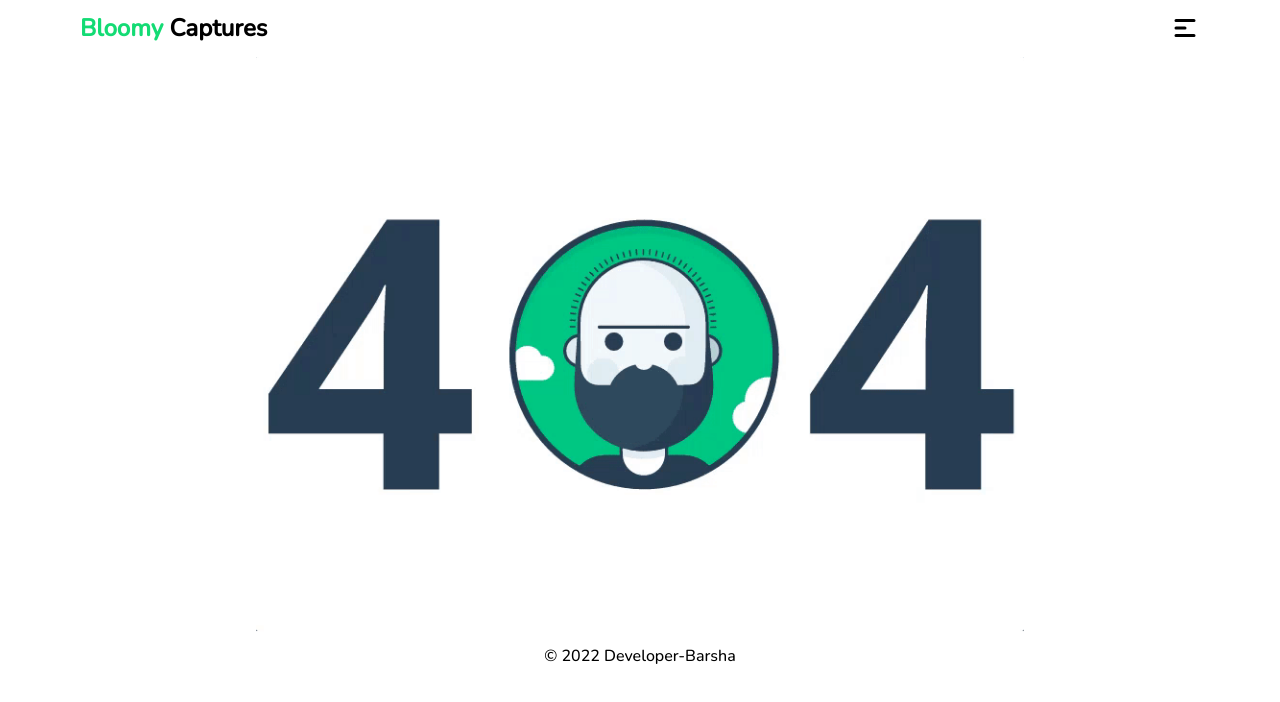
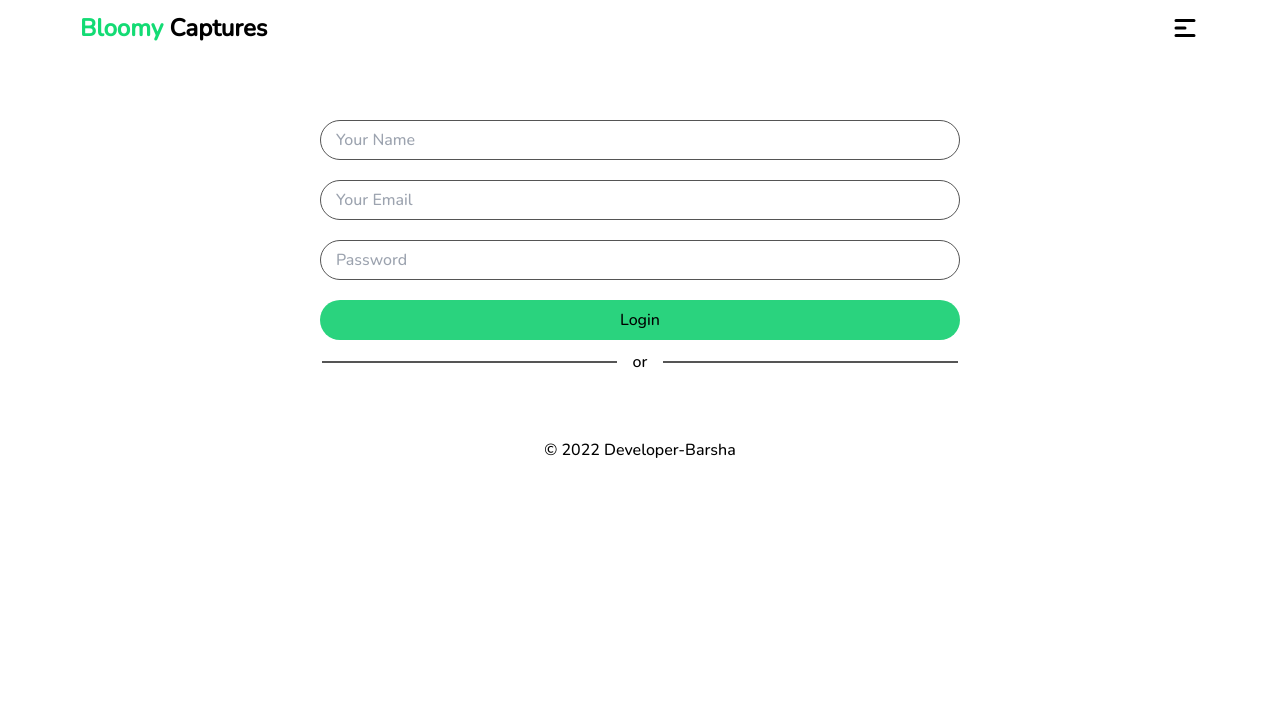
Before and after one commit to Developer-Barsha/independent-service-provider, a React (Create React App) app: page /login in a window 1280 px wide. Shown: the top 702 px of the page. Built offline with nearby package versions, Linux system fonts and the light colour scheme.

Commit message:
login form created

```diff
--- a/src/App.js
+++ b/src/App.js
@@ -3,6 +3,8 @@ import './App.css';
 import Footer from './components/Footer/Footer';
 import Header from './components/Header/Header';
 import Home from './components/Home/Home';
+import Login from './components/Login/Login';
+import Signup from './components/Signup/Signup';
 import NotFound from './components/NotFound/NotFound';
 
 function App() {
@@ -12,6 +14,8 @@ function App() {
       <Routes>
         <Route path='/' element={<Home />}></Route>
         <Route path='/home' element={<Home />}></Route>
+        <Route path='/login' element={<Login />}></Route>
+        <Route path='/signup' element={<Signup />}></Route>
         <Route path='*' element={<NotFound />}></Route>
       </Routes>
       <Footer></Footer>
--- a/src/components/Header/Header.js
+++ b/src/components/Header/Header.js
@@ -13,6 +13,7 @@ const Header = () => {
             <nav className=''>
                 <CustomLink to={'/'}>Home</CustomLink>
                 <CustomLink to={'/banner'}>Home</CustomLink>
+                <CustomLink to={'/login'}>Login</CustomLink>
             </nav>}
 
             <button onClick={()=>setShowMenu(!showMenu)}>
--- /dev/null
+++ b/src/components/Login/Login.css
@@ -0,0 +1,38 @@
+.login form{
+    display: flex;
+    flex-direction: column;
+    gap: 20px;
+    width: 50%;
+    justify-content: center;
+    align-items: center;
+    margin: 10px auto;
+}
+form input:not([type=submit]){
+    width: 100%;
+    height: 40px;
+    border-radius: 30px;
+    border: 1px solid #555;
+    padding: 5px 15px;
+}
+
+form input:not([type=submit]):focus{
+    width: 100%;
+    height: 40px;
+    border-radius: 30px;
+    border: 1px solid #2ad37e;
+    outline: none;
+}
+
+input[type=submit]{
+    background-color: #2ad37e;
+    outline: none;
+    width: 100%;
+    border-radius: 30px;
+    padding: 8px;
+}
+
+input[type=submit]:hover{
+    background-color: #79f1b5;
+    transition: 0.5s;
+    color: white;
+}
--- /dev/null
+++ b/src/components/Login/Login.js
@@ -0,0 +1,20 @@
+import React from 'react';
+import SocialLogin from '../SocialLogin/SocialLogin';
+import './Login.css'
+
+const Login = () => {
+    return (
+        <div className='login my-16'>
+            <form>
+                <input type="text" name='name' placeholder='Your Name' />
+                <input type="email" placeholder='Your Email' />
+                <input type="password" placeholder='Password' />
+                <input className='submit-btn' type="submit" value="Login" />
+            </form>
+
+            <SocialLogin></SocialLogin>
+        </div>
+    );
+};
+
+export default Login;
--- /dev/null
+++ b/src/components/NotFound/NotFound.css
@@ -0,0 +1,10 @@
+.notfound{
+    width: 50%;
+    margin:  0 auto;
+}
+
+@media only screen and (max-width:700px){
+    .notfound{
+        width: 80%;
+    }
+}
--- a/src/components/NotFound/NotFound.js
+++ b/src/components/NotFound/NotFound.js
@@ -1,10 +1,11 @@
 import React from 'react';
+import './NotFound.css'
 import notfound from '../../images/notfound.gif'
 
 const NotFound = () => {
     return (
-        <div className='flex flex-col justify-center items-center'>
-            <img src={notfound} width='60%' alt="" />
+        <div className='flex flex-col justify-center items-center notfound'>
+            <img src={notfound} alt="" />
         </div>
     );
 };
--- /dev/null
+++ b/src/components/Signup/Signup.js
@@ -0,0 +1,12 @@
+import React from 'react';
+import './Signup.css'
+
+const Signup = () => {
+    return (
+        <div>
+
+        </div>
+    );
+};
+
+export default Signup;
--- /dev/null
+++ b/src/components/SocialLogin/SocialLogin.css
@@ -0,0 +1,5 @@
+.social-login div{
+    width: 23%;
+    height: 2px;
+    background-color: #555;
+}
--- /dev/null
+++ b/src/components/SocialLogin/SocialLogin.js
@@ -0,0 +1,14 @@
+import React from 'react';
+import './SocialLogin.css'
+
+const SocialLogin = () => {
+    return (
+        <div className='social-login flex items-center justify-center gap-4'>
+            <div></div>
+            <p>or</p>
+            <div></div>
+        </div>
+    );
+};
+
+export default SocialLogin;
```
Also changed, not shown: src/components/RequireAuth/RequireAuth.js (added, +13 -0 lines), src/components/Signup/Signup.css (added).
